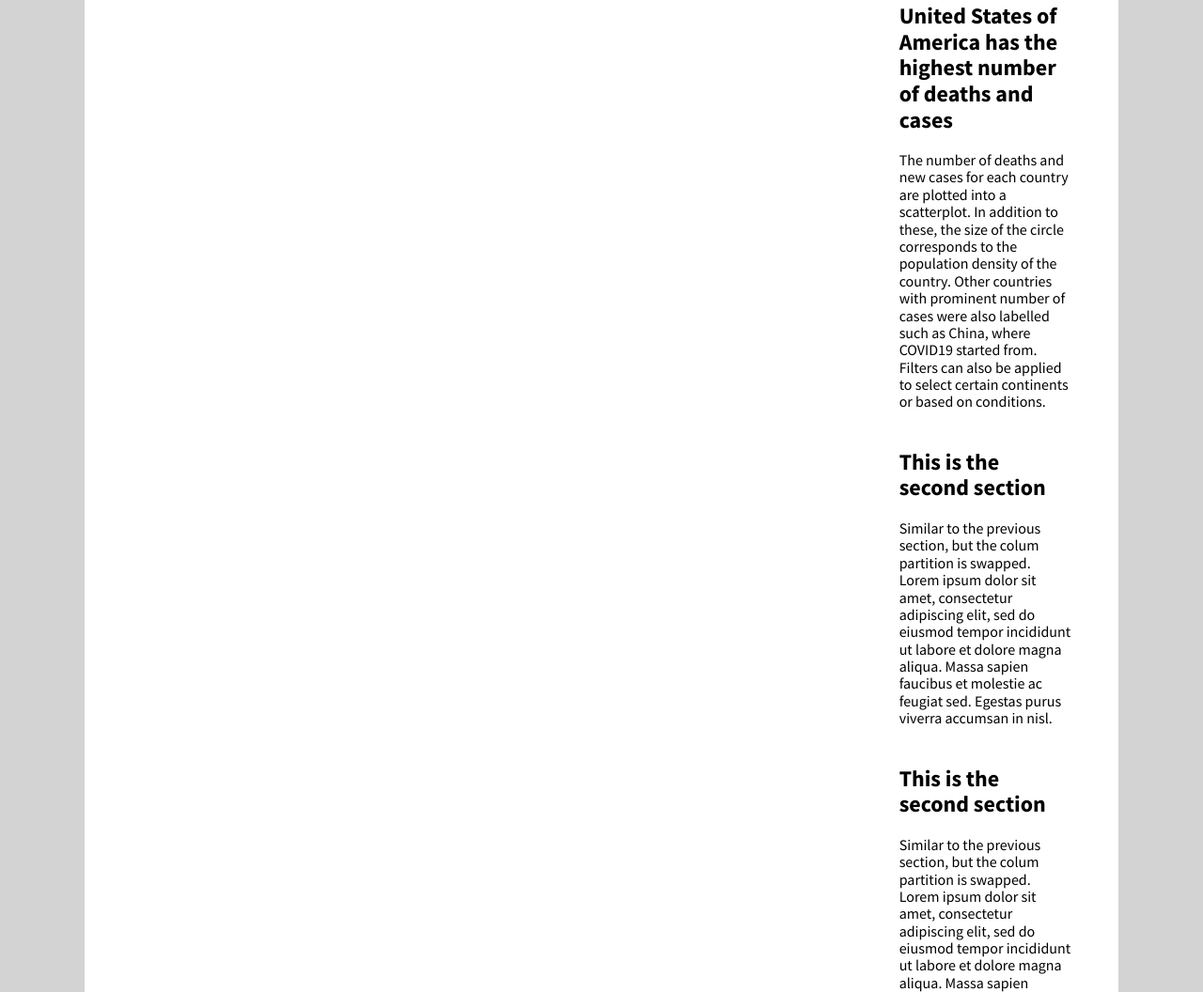
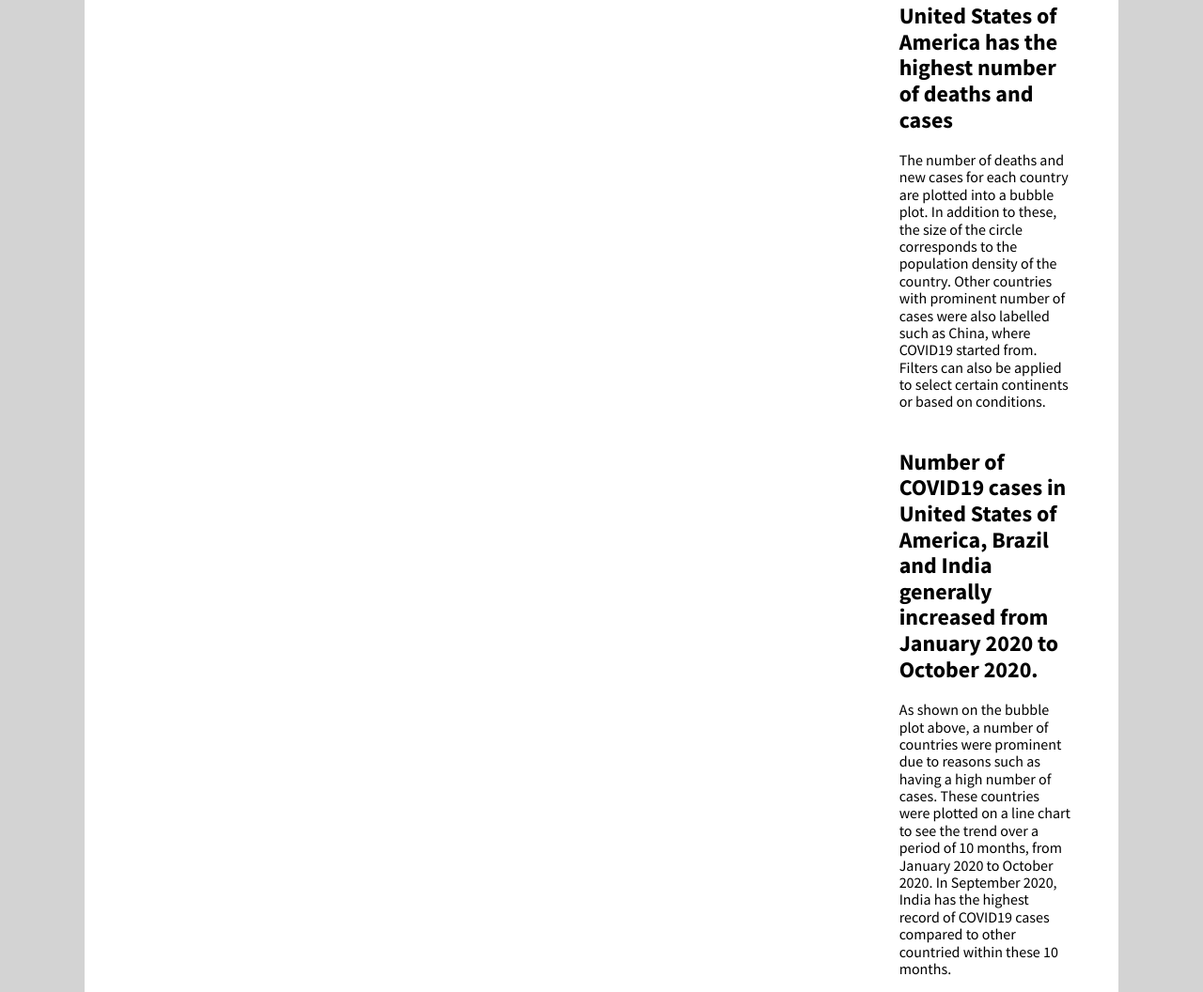
Before and after one commit to jessicaohy/FIT3179, a plain HTML site: page index.html in a window 1280 px wide. Shown: the part 628-1684 px from the top of the page at 94% size. Drawn offline with nearby package versions, Linux system fonts and the light colour scheme; a script that the page names is missing.

Commit message:
Added description for line chart

```diff
--- a/index.html
+++ b/index.html
@@ -90,7 +90,7 @@
         <div class="pure-u-1-3">
           <div class="description description-right">
             <h2>United States of America has the highest number of deaths and cases</h2>
-            <p>The number of deaths and new cases for each country are plotted into a scatterplot. In addition to these, the size of the circle corresponds to the population density of the country. Other countries with prominent number of cases were also labelled such as China, where COVID19 started from. Filters can also be applied to select certain continents or based on conditions.</p>
+            <p>The number of deaths and new cases for each country are plotted into a bubble plot. In addition to these, the size of the circle corresponds to the population density of the country. Other countries with prominent number of cases were also labelled such as China, where COVID19 started from. Filters can also be applied to select certain continents or based on conditions.</p>
           </div>
         </div>
 
@@ -104,8 +104,8 @@
         </div>
         <div class="pure-u-1-3">
           <div class="description description-right">
-            <h2>This is the second section</h2>
-            <p>Similar to the previous section, but the colum partition is swapped. Lorem ipsum dolor sit amet, consectetur adipiscing elit, sed do eiusmod tempor incididunt ut labore et dolore magna aliqua. Massa sapien faucibus et molestie ac feugiat sed. Egestas purus viverra accumsan in nisl.</p>
+            <h2>Number of COVID19 cases in United States of America, Brazil and India generally increased from January 2020 to October 2020.</h2>
+            <p>As shown on the bubble plot above, a number of countries were prominent due to reasons such as having a high number of cases. These countries were plotted on a line chart to see the trend over a period of 10 months, from January 2020 to October 2020. In September 2020, India has the highest record of COVID19 cases compared to other countried within these 10 months.</p>
           </div>
         </div>
 
```
